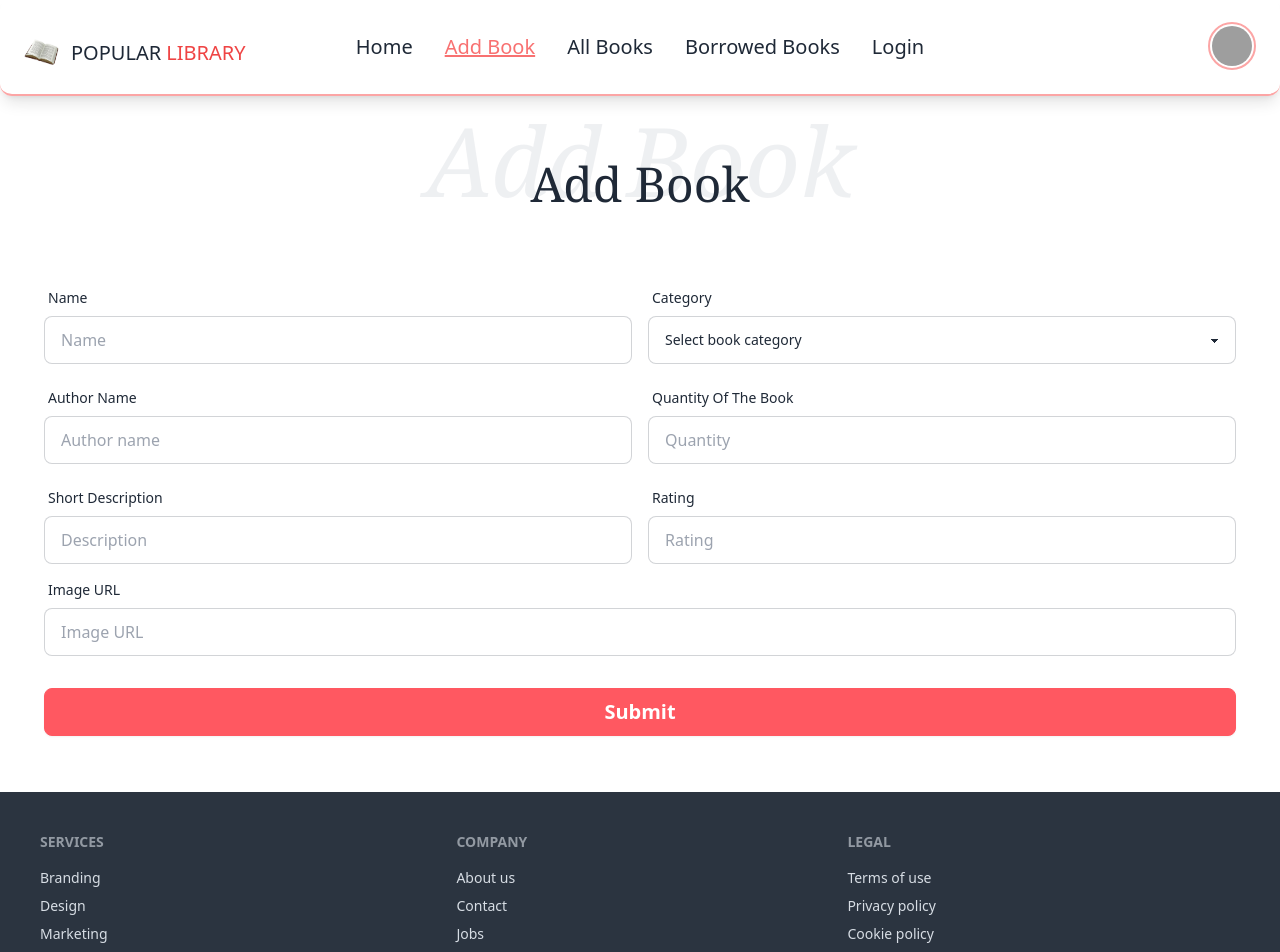
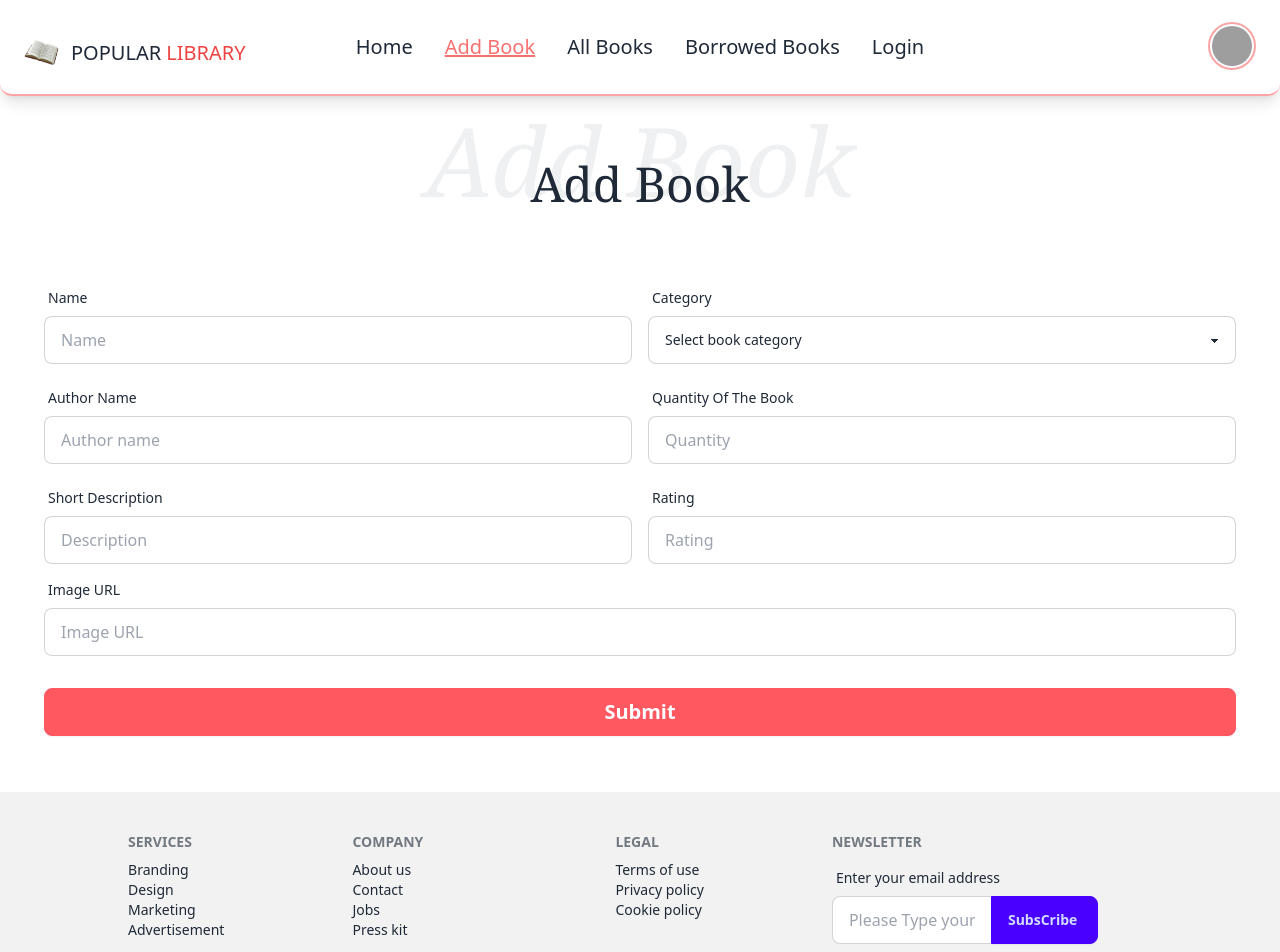
Before and after one commit to Tuhin-Mahmud/book-lover-client, a React (Vite) app: page /addBook in a window 1280 px wide. Shown: the top 952 px of the page. Built offline with nearby package versions, Linux system fonts and the light colour scheme; no server answers; grey boxes are pictures that could not be loaded.

Commit message:
faq section complete

```diff
--- a/package.json
+++ b/package.json
@@ -24,6 +24,7 @@
     "react-responsive-carousel": "^3.2.23",
     "react-router-dom": "^6.21.1",
     "react-spinners": "^0.13.8",
+    "react-toastify": "^10.0.5",
     "sort-by": "^1.2.0",
     "sweetalert2": "^11.10.5",
     "swiper": "^11.0.6"
--- a/src/Pages/Home/Authors/Authors.jsx
+++ b/src/Pages/Home/Authors/Authors.jsx
@@ -1,5 +1,6 @@
 import { useEffect, useState } from "react";
 import AuthorsCard from "./AuthorsCard";
+import Container from "../../../component/common/Container";
 
 const Authors = () => {
     const [authors, setAuthors] = useState([])
@@ -10,6 +11,7 @@ const Authors = () => {
             .then(data => setAuthors(data))
     }, [])
     return (
+        <Container>
             <div className="mt-7 bg-gray-100 p-5 rounded-xl mb-8">
                 <h1 className="text-center text-red-500 text-5xl">Most Popular Authors</h1>
                 <div className="grid grid-cols-1 md:grid-cols-4 gap-4 ">
@@ -21,6 +23,7 @@ const Authors = () => {
                     }
                 </div>
             </div>
+        </Container>
     );
 };
 
--- a/src/Pages/Home/Books/BookDetails.jsx
+++ b/src/Pages/Home/Books/BookDetails.jsx
@@ -18,14 +18,15 @@ const BookDetails = () => {
     console.log(details);
     return (
         <Container>
+
             <HeaderText Heading={'Book Details'} subHeading={'Book Details'} />
             <div>
+                <div className='flex flex-col md:flex-row my-8'>
 
-                <div className='flex  my-8'>
+                    <img className='md:w-1/3 h-[500px] my-10 rounded-lg ' src={image} alt="" />
 
-                    <img className='w-1/3 h-[500px] my-10 ' src={image} alt="" />
-
-                    <div className='ml-28 mt-10 '>
+                    <div className='md:ml-28 p-5 mt-10 '>
+                        <div className='flex flex-col items-center md:items-start'>
                             <h2>{name}</h2>
                             <Rating
                                 style={{ maxWidth: 100 }}
@@ -37,6 +38,7 @@ const BookDetails = () => {
                                 <p ></p>
                                 <strike className='text-xl font-semibold ml-7'>$ 209.00</strike>
                             </h2>
+                        </div>
                         <div className='divider '></div>
                         <p>{description}</p>
                         {/* Availability */}
@@ -45,9 +47,9 @@ const BookDetails = () => {
                             <div className='flex ' >
                                 <div className=''>
                                     <p className='text-xl font-semibold text-gray-500'>Size:</p>
-                                    <button className='hover:text-orange-400 text-xl text-gray-500'>sm</button>
-                                    <button className='mx-5 text-xl text-gray-500 hover:text-orange-400'>md</button>
-                                    <button className='hover:text-orange-400 text-xl text-gray-500'>xl</button>
+                                    <button className='hover:text-orange-400 md:text-xl text-gray-500'>sm</button>
+                                    <button className='mx-5 md:text-xl text-gray-500 hover:text-orange-400'>md</button>
+                                    <button className='hover:text-orange-400 md:text-xl text-gray-500'>xl</button>
                                 </div>
                                 <div className='mx-8'>
                                     <p className='text-xl text-gray-500 font-semibold'>Color:</p>
@@ -67,7 +69,7 @@ const BookDetails = () => {
                                 <div className='flex'>
                                     <OpenModal details={details}></OpenModal>
                                     <Link to={`/readDetails/${_id}`}>
-                                        <button className="btn btn-outline  ml-16 hover:bg-orange-300 hover:text-black uppercase">Read more...</button>
+                                        <button className="btn btn-outline  md:ml-16 ml-3 hover:bg-orange-300 hover:text-black uppercase">Read more...</button>
                                     </Link>
                                 </div>
                                 <p className=' mt-4 text-xl font-bold text-gray-500'>Categories: <span className='text-gray-400'>Adventure, Biographic, Children, Christmas Best, Christmas Hot</span></p>
--- a/src/Pages/Home/Books/ReadDetails.jsx
+++ b/src/Pages/Home/Books/ReadDetails.jsx
@@ -49,7 +49,7 @@ const ReadDetails = () => {
                     </div>
 
                     {/* sidebar */}
-                    <div className="md:col-span-2">
+                    <div className="md:col-span-2 p-2">
 
                         <div className="relative space-y-8 bg-white p-8 shadow-[0px_0px_30px_2px_rgba(100,100,111,0.1)] dark:bg-[#18181B] w-full border rounded-xl">
                             {/* top part  */}
--- /dev/null
+++ b/src/Pages/Home/Faq.jsx
@@ -0,0 +1,41 @@
+import Container from "../../component/common/Container";
+import HeaderText from "../../component/common/HeaderText";
+
+const Faq = () => {
+    return (
+        <Container>
+            <HeaderText Heading={'Frequently Asked Questions'} subHeading={'Here are  frequently asked '}></HeaderText>
+            <div className="join join-vertical w-full">
+                <div className="collapse collapse-arrow join-item border border-base-300">
+                    <input type="radio" name="my-accordion-4" defaultChecked />
+                    <div className="collapse-title text-xl font-medium">
+                        How can I borrow a book from the library?
+                    </div>
+                    <div className="collapse-content">
+                        <p> To borrow a book from the library, simply browse our catalog to find the book you want. Once you have selected a book, click the Borrow button and fill in the necessary details. If the book is available, you will receive a confirmation email with the due date and instructions for pick-up. Please make sure to bring a valid ID when collecting your book.</p>
+                    </div>
+                </div>
+                <div className="collapse collapse-arrow join-item border border-base-300">
+                    <input type="radio" name="my-accordion-4" />
+                    <div className="collapse-title text-xl font-medium">
+                        What is the borrowing period for library books?
+                    </div>
+                    <div className="collapse-content">
+                        <p> The standard borrowing period for library books is 30 days. You can check the due date on your account or on the confirmation email you received when you borrowed the book. If you need more time, you can request a renewal online or at the library, provided no other users have reserved the book.</p>
+                    </div>
+                </div>
+                <div className="collapse collapse-arrow join-item border border-base-300">
+                    <input type="radio" name="my-accordion-4" />
+                    <div className="collapse-title text-xl font-medium">
+                        What should I do if the book I want is already borrowed?
+                    </div>
+                    <div className="collapse-content">
+                        <p>if the book you want is already borrowed, you can place a reservation on it. Go to the book is page in our catalog and click the Reserve button. You will be notified via email as soon as the book is returned and available for you to borrow. In the meantime, you might find similar books in our recommended section or consult with our library staff for alternatives.</p>
+                    </div>
+                </div>
+            </div>
+        </Container>
+    );
+};
+
+export default Faq;
--- a/src/Pages/Home/Home/Home.jsx
+++ b/src/Pages/Home/Home/Home.jsx
@@ -1,6 +1,7 @@
 import Authors from "../Authors/Authors";
 import Banner from "../Banner/Banner";
 import Books from "../Books/Books";
+import Faq from "../Faq";
 import Purchase from "../Purchase/Purchase";
 
 
@@ -11,6 +12,7 @@ const Home = () => {
             <Banner></Banner>
             <Books />
             <Purchase />
+            <Faq></Faq>
             <Authors />
 
         </div>
--- a/src/Pages/Home/Purchase/Purchase.jsx
+++ b/src/Pages/Home/Purchase/Purchase.jsx
@@ -1,7 +1,9 @@
 import Marquee from "react-fast-marquee";
+import Container from "../../../component/common/Container";
 
 const Purchase = () => {
     return (
+        <Container>
             <div>
                 <div className="bg-red-400 mt-8 rounded  h-[200px] w-full flex items-center ">
                     <Marquee>
@@ -9,6 +11,7 @@ const Purchase = () => {
                     </Marquee>
                 </div>
             </div>
+        </Container>
     );
 };
 
--- a/src/Pages/Shared/Footer/Footer.jsx
+++ b/src/Pages/Shared/Footer/Footer.jsx
@@ -1,27 +1,53 @@
+import { toast } from 'react-toastify';
+import 'react-toastify/dist/ReactToastify.css';
+
 const Footer = () => {
+    const handleSubsCribe = e => {
+        e.preventDefault()
+        toast('thanks for subsCribe our news later')
+    }
     return (
-        <footer className="footer p-10 bg-neutral text-neutral-content">
-            <nav>
-                <header className="footer-title">Services</header>
+
+        <footer className="footer p-10 bg-base-200 text-base-content">
+            <div className='flex justify-around md:justify-evenly w-full gap-10'>
+                <nav className='flex flex-col'>
+                    <h6 className="footer-title">Services</h6>
                     <a className="link link-hover">Branding</a>
                     <a className="link link-hover">Design</a>
                     <a className="link link-hover">Marketing</a>
                     <a className="link link-hover">Advertisement</a>
                 </nav>
-            <nav>
-                <header className="footer-title">Company</header>
+                <nav className='flex flex-col'>
+                    <h6 className="footer-title">Company</h6>
                     <a className="link link-hover">About us</a>
                     <a className="link link-hover">Contact</a>
                     <a className="link link-hover">Jobs</a>
                     <a className="link link-hover">Press kit</a>
                 </nav>
-            <nav>
-                <header className="footer-title">Legal</header>
+            </div>
+            <div className='flex gap-10 w-full md:justify-evenly justify-around '>
+                <nav className='flex flex-col'>
+                    <h6 className="footer-title">Legal</h6>
                     <a className="link link-hover">Terms of use</a>
                     <a className="link link-hover">Privacy policy</a>
                     <a className="link link-hover">Cookie policy</a>
                 </nav>
+                <form onSubmit={handleSubsCribe}>
+                    <h6 className="footer-title">Newsletter</h6>
+                    <fieldset className="form-control w-80">
+                        <label className="label">
+                            <span className="label-text">Enter your email address</span>
+                        </label>
+                        <div className="join">
+                            <input type="text" placeholder="Please Type your Email" className="input input-bordered join-item w-1/2" />
+
+                            <input type="submit" className="btn btn-primary join-item" value="SubsCribe " />
+                        </div>
+                    </fieldset>
+                </form>
+            </div>
         </footer>
+
     );
 };
 
--- a/src/main.jsx
+++ b/src/main.jsx
@@ -6,6 +6,7 @@ import router from './Routes/Route.jsx'
 import AuthProviders from './Providers/AuthProviders.jsx'
 import { Toaster } from 'react-hot-toast'
 import { QueryClient, QueryClientProvider } from '@tanstack/react-query'
+import { ToastContainer } from 'react-toastify'
 
 
 const queryClient = new QueryClient()
@@ -14,6 +15,7 @@ ReactDOM.createRoot(document.getElementById('root')).render(
   <div className=''>
     <React.StrictMode>
       <Toaster />
+      <ToastContainer />
       <QueryClientProvider client={queryClient}>
         <AuthProviders>
           <RouterProvider router={router}></RouterProvider>
```
Also changed, not shown: 1 other file (tests, documents, lock files or other folders). Lines whose indentation alone changed are shown as unchanged.
